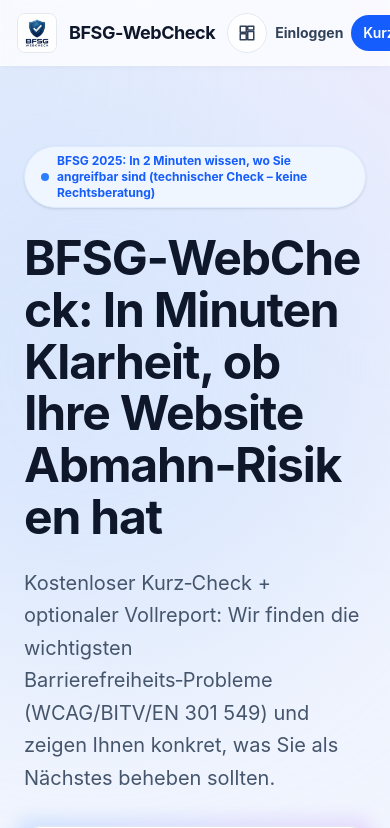
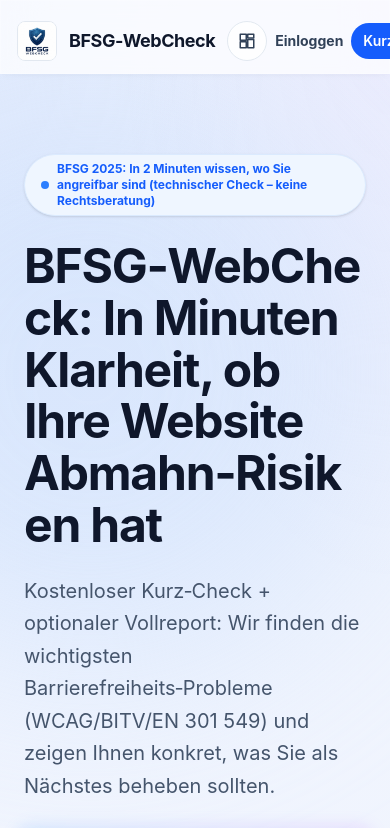
Before and after one commit to KonradBi/BFSG, a Next.js app in the folder web/: page / in a window 390 px wide. Shown: the top 828 px of the page. Built offline with nearby package versions, Linux system fonts and the light colour scheme; no server answers.

Commit message:
Fix navbar top padding on mobile

```diff
--- a/web/src/app/page.tsx
+++ b/web/src/app/page.tsx
@@ -74,7 +74,7 @@
   return (
     <main className="min-h-screen bg-background text-foreground hero-gradient selection:bg-blue-500/30 overflow-x-hidden">
       {/* Navigation */}
-      <nav className="sticky top-0 w-full z-50 border-b border-slate-200/60 glass pt-[env(safe-area-inset-top)]">
+      <nav className="sticky top-0 w-full z-50 border-b border-slate-200/60 glass pt-[calc(env(safe-area-inset-top)+0.5rem)]">
         <div className="max-w-7xl mx-auto px-4 md:px-6 min-h-16 py-2 flex items-center justify-between gap-3">
           <BrandMark />
           <div className="hidden md:flex items-center gap-8 text-sm font-medium text-muted-foreground">
```
